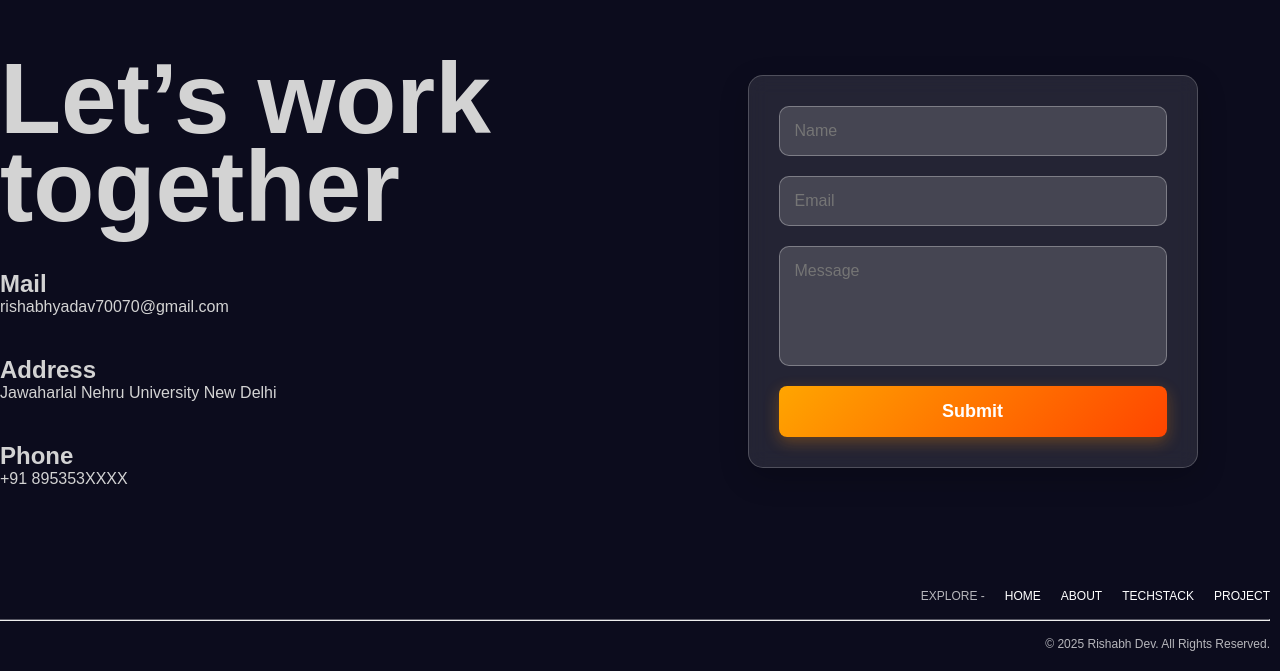
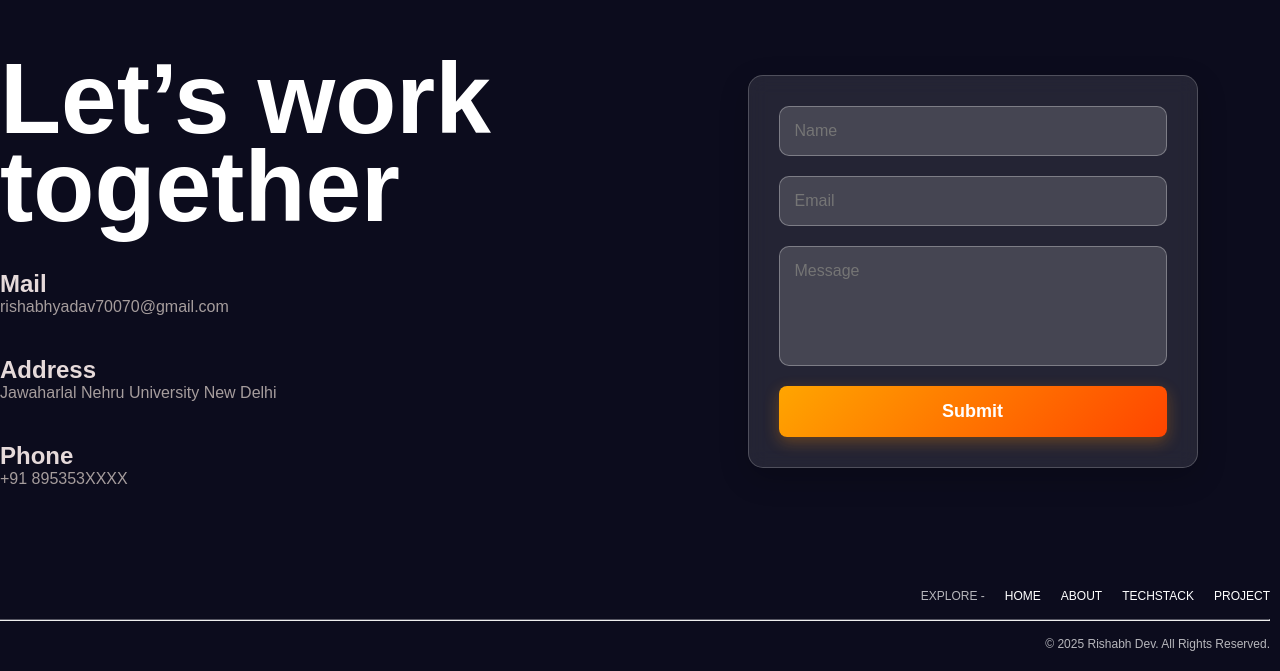
Before and after one commit to rishabh-jnu/Rix_Portfolio, a React (Vite) app: page / in a window 1280 px wide. Shown: the part 6681-7352 px from the top of the page. Built offline with nearby package versions, Linux system fonts and the light colour scheme; a web font is replaced by a local one.

Commit message:
Contact Component UI

```diff
--- a/src/components/contact/contact.scss
+++ b/src/components/contact/contact.scss
@@ -20,6 +20,7 @@
     display: flex;
     flex-direction: column;
     gap: 40px;
+    color: white;
 
     @include mobile {
       gap: 20px;
@@ -31,14 +32,19 @@
     h1 {
       font-size: 100px;
       line-height: 88px;
-
       @include mobile {
         font-size: 36px;
       }
     }
+    h2 {
+      color: rgb(230, 218, 218);
+
+    }
 
     span {
       font-weight: 300;
+      color: rgb(166, 157, 157);
+
     }
   }
 
```
